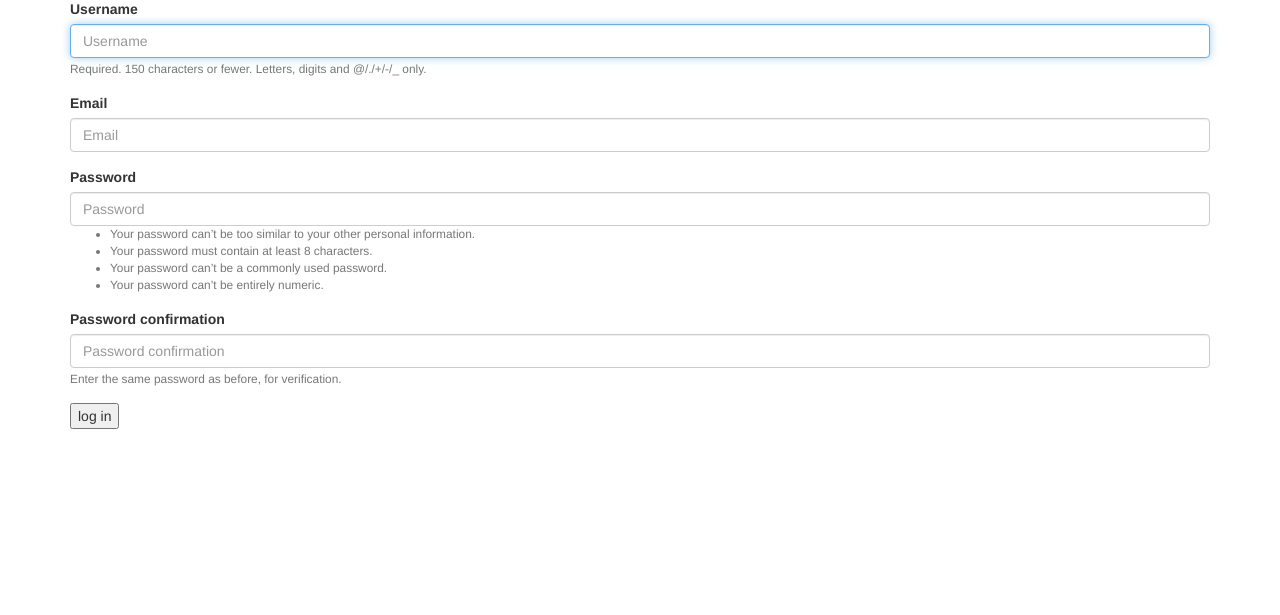
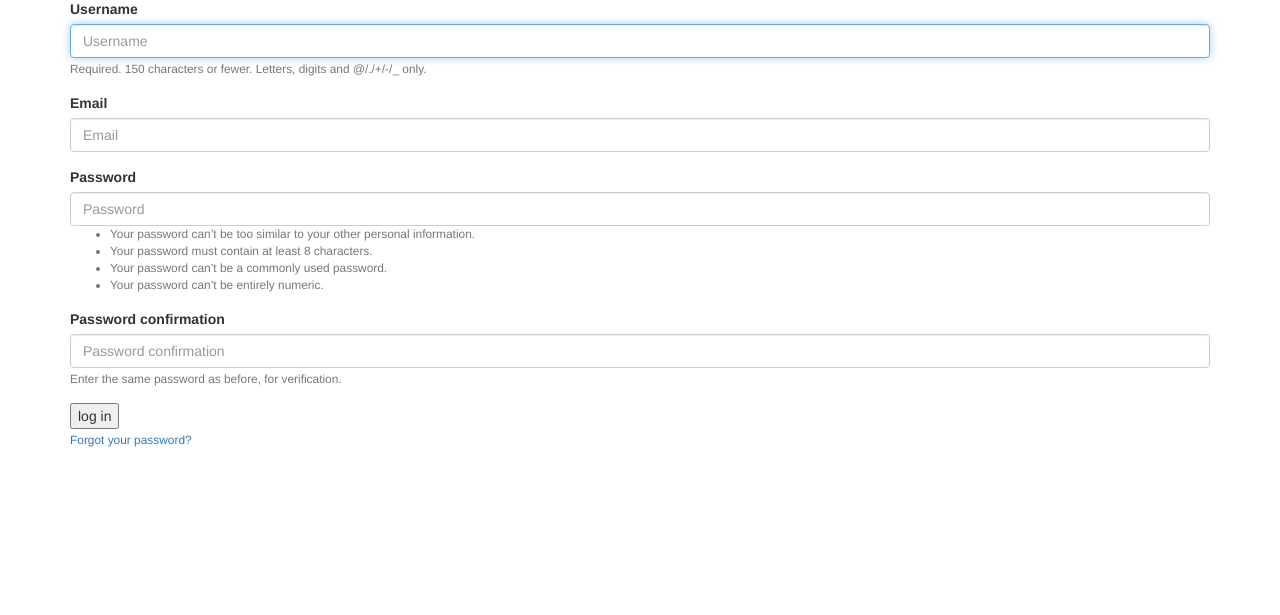
Before and after one commit to bitpixdigital/django-next-train, a Django app: template users/templates/users/login.html in a window 1280 px wide. Shown: the part 185-800 px from the top of the page. Run offline with Django 3.2, Linux system fonts and the light colour scheme; the template is opened without the code that fills it: values that come from a table or form of the project are taken from there, others are empty; some libraries are stand-ins or nearby versions.

Commit message:
added option to reset password via email

```diff
--- a/users/templates/users/login.html
+++ b/users/templates/users/login.html
@@ -20,5 +20,8 @@
 {% endbuttons %}
 <input type="hidden" name="next" value="{% url 'next_train:index' %}" />
 </form>
+<p>
+    <small><a href="accounts/password_reset/">Forgot your password?</a></small>
+</p>
 
 {% endblock content %}
```
